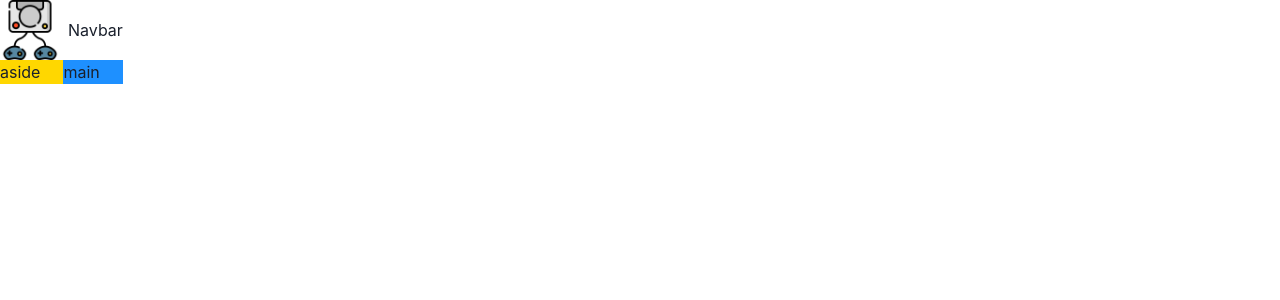
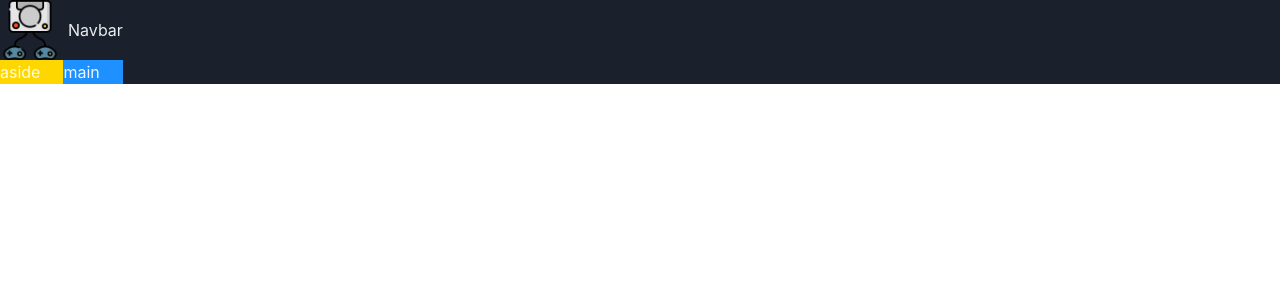
Before and after one commit to nived-s/game-hub, a React (Vite) app in the folder game-hub/: page / in a window 1280 px wide. Shown: the top 300 px of the page. Built offline with nearby package versions, Linux system fonts and the light colour scheme.

Commit message:
Implement dark mode

```diff
--- a/game-hub/src/main.tsx
+++ b/game-hub/src/main.tsx
@@ -1,12 +1,14 @@
 import React from "react";
 import ReactDOM from "react-dom/client";
-import { ChakraProvider } from "@chakra-ui/react";
+import { ChakraProvider, ColorModeScript } from "@chakra-ui/react";
 import App from "./App";
+import theme from "./theme";
 import "./index.css";
 
 ReactDOM.createRoot(document.getElementById("root") as HTMLElement).render(
   <React.StrictMode>
-    <ChakraProvider>
+    <ChakraProvider theme={theme}>
+      <ColorModeScript initialColorMode={theme.config.initialColorMode}/>
       <App />
     </ChakraProvider>
   </React.StrictMode>
--- /dev/null
+++ b/game-hub/src/theme.ts
@@ -0,0 +1,11 @@
+import { extendTheme, ThemeConfig } from '@chakra-ui/react'
+
+// 2. Add your color mode config
+const config = {
+  initialColorMode: 'dark',
+}
+
+// 3. extend the theme
+const theme = extendTheme({ config })
+
+export default theme
```
